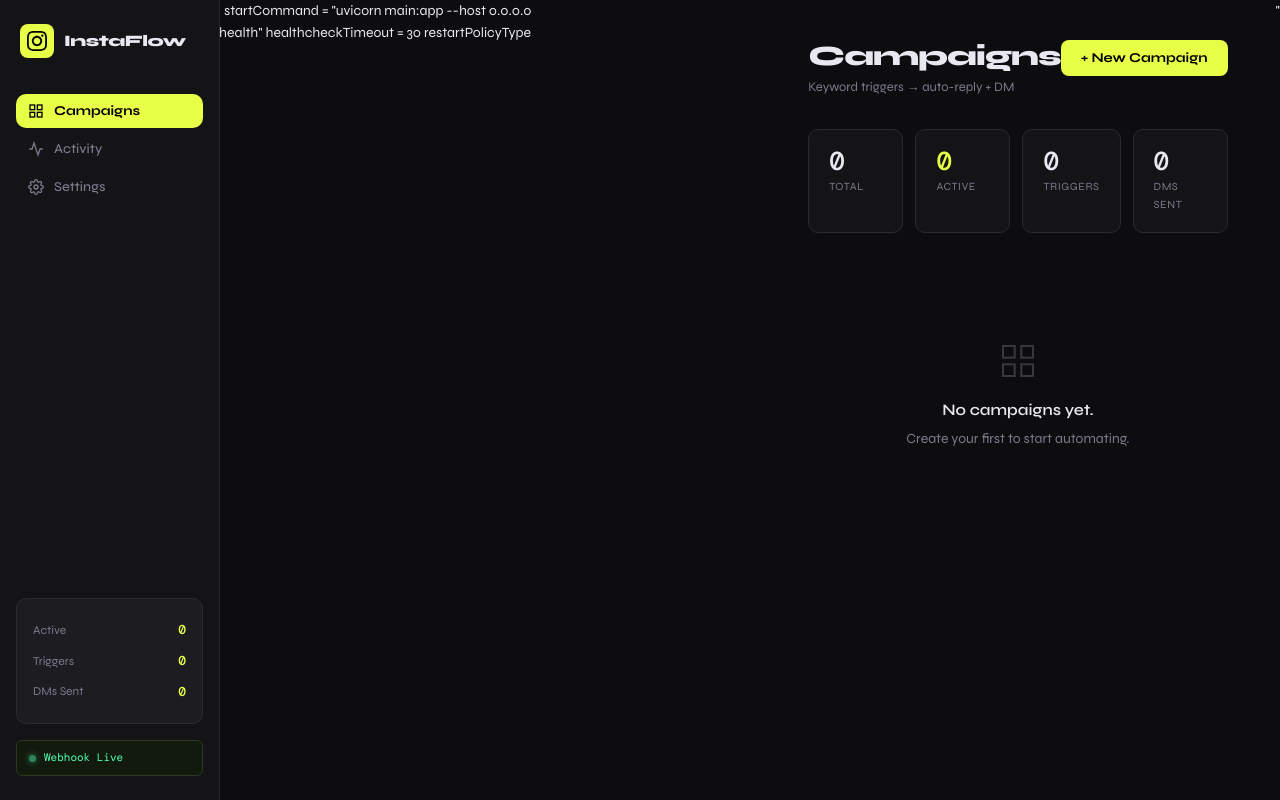
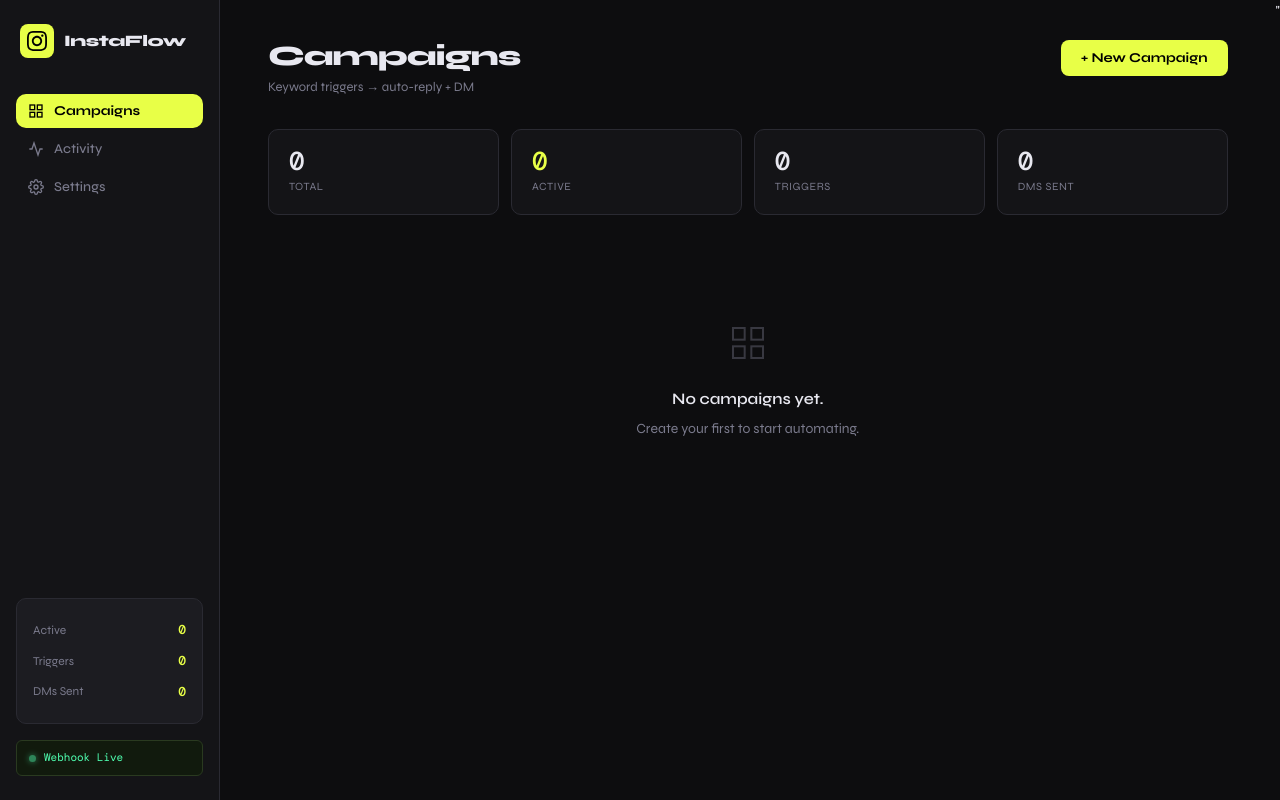
Before and after one commit to a7med3mad0-ctrl/Insta-flow2, a FastAPI app: page / in a window 1280 px wide. Run offline with FastAPI, Linux system fonts and the light colour scheme; data that the repository does not hold is empty; some libraries are stand-ins or nearby versions; some web fonts are replaced.

Commit message:
Update dashboard.html

```diff
--- a/templates/dashboard.html
+++ b/templates/dashboard.html
@@ -1,11 +1,4 @@
-[build]
-builder = "dockerfile"
-
-[deploy]
-startCommand = "uvicorn main:app --host 0.0.0.0 --port $PORT"
-healthcheckPath = "/health"
-healthcheckTimeout = 30
-restartPolicyType = "<!DOCTYPE html>
+<!DOCTYPE html>
 <html lang="en">
 <head>
   <meta charset="UTF-8" />
```
